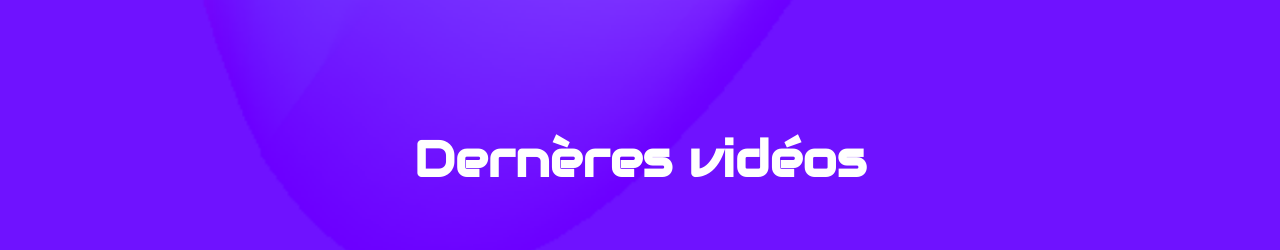
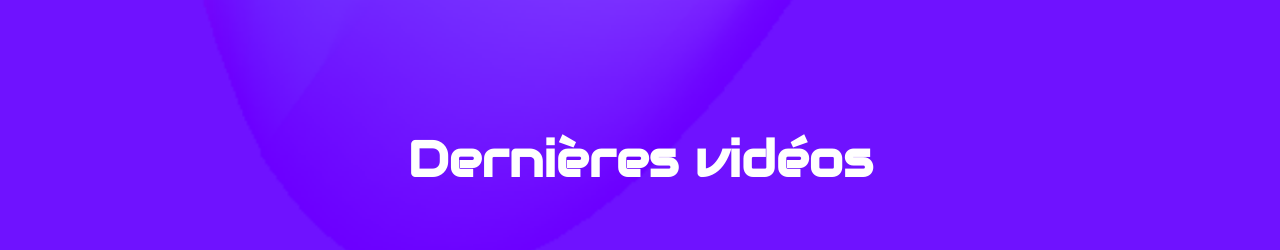
Before and after one commit to Gamers-Do-Games/Website, a plain HTML site: page index.html in a window 1280 px wide. Shown: the part 729-979 px from the top of the page. Drawn offline with nearby package versions, Linux system fonts and the light colour scheme; grey boxes are pictures that could not be loaded; a web font is replaced by a local one.

Commit message:
Update index.html

```diff
--- a/index.html
+++ b/index.html
@@ -34,7 +34,7 @@
                 </a>
             </section>
             <section id="videos">
-                <h1>Dernères vidéos</h1>
+                <h1>Dernières vidéos</h1>
                 <br>
                 <iframe style="margin-right: 20px" width="560" height="315" src="https://www.youtube.com/embed/2pppGv4hMfI" title="YouTube video player" frameborder="0" allow="accelerometer; autoplay; clipboard-write; encrypted-media; gyroscope; picture-in-picture" allowfullscreen></iframe>
                 <iframe width="560" height="315" src="https://www.youtube.com/embed/8HfCl2d7cQo" title="YouTube video player" frameborder="0" allow="accelerometer; autoplay; clipboard-write; encrypted-media; gyroscope; picture-in-picture" allowfullscreen></iframe>
```
